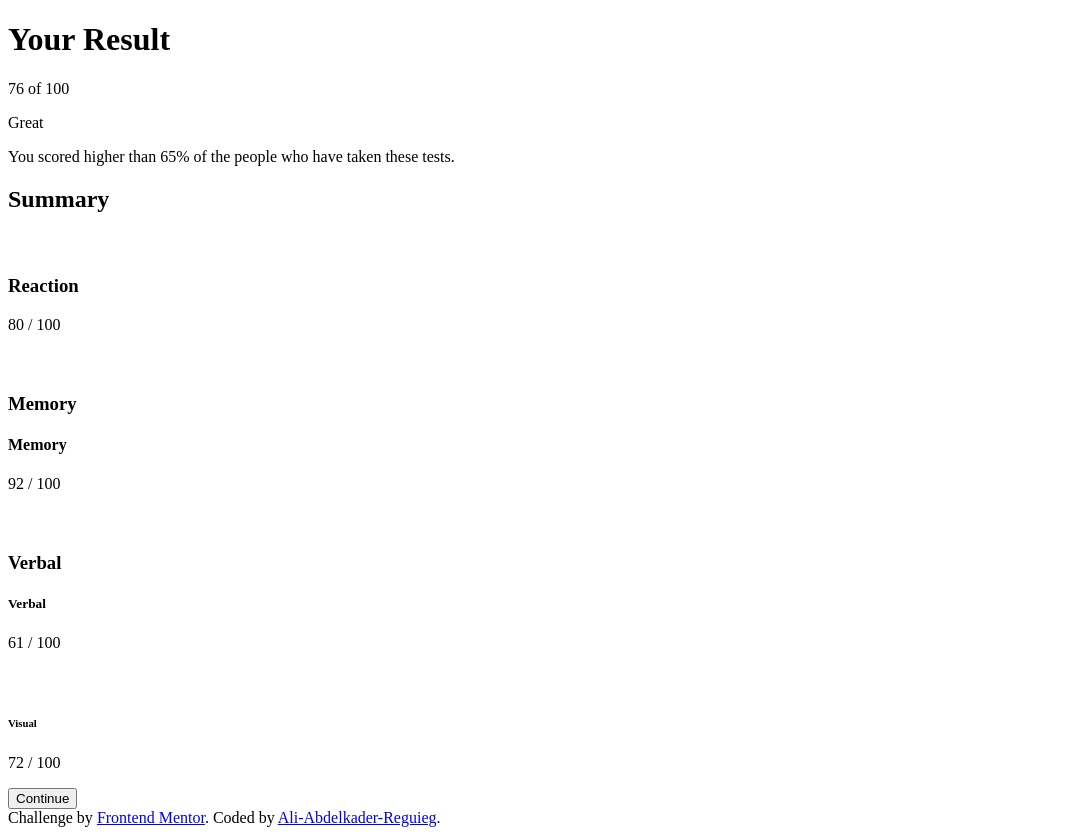
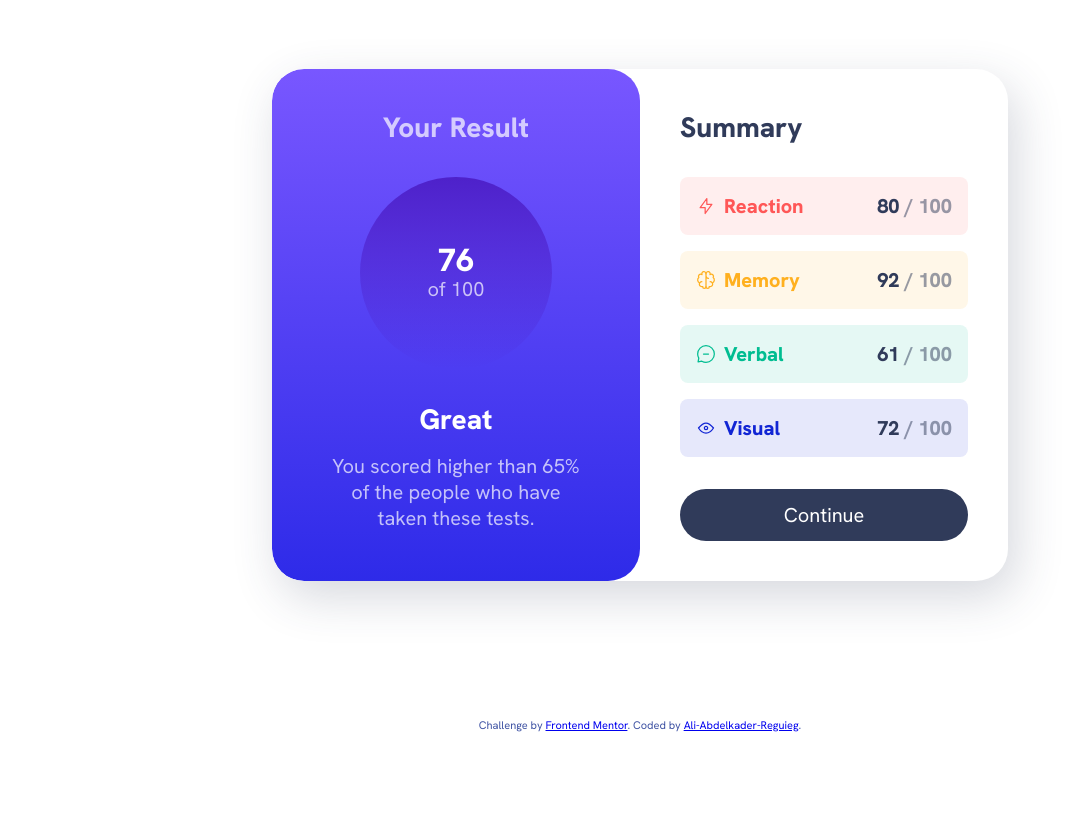
Before and after one commit to alikaderrg/results-summary-component-main, a plain HTML site: page index.html in a window 1280 px wide. Shown: the whole page, without its empty margins (0-1084 px from the left). After the commit the page ends 800 px from the top, so only its background shows below. Drawn offline with Linux system fonts and the light colour scheme.

Commit message:
Final Update

```diff
--- a/Style.css
+++ b/Style.css
@@ -1,79 +1,242 @@
+/* Fonts*/
+    @font-face {
+    font-family: HankenGrotesk;
+    font-display: swap;
+    font-weight: 100 900;
+    src: url(assets/fonts/hankengrotesk-variablefont_wght.ttf) format('truetype');
+    }
+
 :root {
+    /* Font Weight & Size*/
+        --font-wght-regular: 500;
+        --font-wght-medium: 700;
+        --font-wght-bold: 800;
+
+        --font-size-regular: 1.25rem;
+        --font-size-medium: 1.75rem;
+        --font-size-bold: 2rem;
+
+        --font-family-default: 'HankenGrotesk', sans-serif;
+
+    /* Accent Color*/
+
+        --Light-red: 0, 100%, 67%;
+        --Orangey-yellow: 39, 100%, 56%;
+        --Green-teal: 166, 100%, 37%;
+        --Cobalt-blue: 234, 85%, 45%;
+
+                        /* Var Accent Color*/
+
+                        --accent-color-1: var(--Light-red);
+                        --accent-color-2: var(--Orangey-yellow);
+                        --accent-color-3: var(--Green-teal);
+                        --accent-color-4: var(--Cobalt-blue);
+
     /* Primary Colors */
-
-    --color-Light-red: hsl(0, 100%, 67%);
-    --Orangey-yellow: hsl(39, 100%, 56%);
-    --Green-teal: hsl(166, 100%, 37%);
-    --Cobalt-blue: hsl(234, 85%, 45%);
-
-   /* Gradient Colors*/
 
     --Light-slate-blue-bg: hsl(252, 100%, 67%);
     --Light-royal-blue-bg: hsl(241, 81%, 54%);
 
+                        /* Var Primary Colors*/
+                        --primary-color-1: var(--Light-slate-blue-bg);
+                        --primary-color-2: var(--Light-royal-blue-bg);
+
+    /* Secondary Colors*/
+
     --Violet-blue-circle: hsla(256, 72%, 46%, 1);
     --Persian-blue-circle: hsla(241, 72%, 46%, 0);
 
+                        /* Var Secondary Colors*/
+                        --secondary-color-1: var(--Violet-blue-circle);
+                        --secondary-color-2: var(--Persian-blue-circle);
+
+                        /* Var Gradient Colors*/
+
+                        --gradiant-primary: linear-gradient(
+                            var(--primary-color-1), var(--primary-color-2)
+                        );
+
+                        --gradient-to-transparent: linear-gradient(
+                            var(--secondary-color-1), var(--secondary-color-2)
+                        );
+
    /* Nutural Colors*/
-   --White: hsl(0, 0%, 100%);
-   --Pale-blue: hsl(221, 100%, 96%);
-   --Light-lavender: hsl(241, 100%, 89%);
-   --Dark-gray-blue: hsl(224, 30%, 27%);
 
+    --White: 0, 0%, 100%;
+    --Pale-blue: 221, 100%, 96%;
+    --Light-lavender: 241, 100%, 89%;
+    --Dark-gray-blue: 224, 30%, 27%;
 
+                        /* Var Nutural Color*/
+                            --nutural-color-100: hsl(var(--White));
+                            --nutural-color-200: hsl(var(--Pale-blue));
+                            --nutural-color-300: hsl(var(--Light-lavander));
+                            --nutural-color-700: hsl(var(--Dark-gray-blue));
 }
 
-/*
-  1. Use a more-intuitive box-sizing model.
-*/
+/* CSS Reset*/
+
     *, *::before, *::after {
         box-sizing: border-box;
         }
-  /*
-    2. Remove default margin
-  */
     * {
         margin: 0;
+        font: inherit;
         }
-  /*
-    3. Allow percentage-based heights in the application
-  */
     html, body {
         height: 100%;
         }
-  /*
-    Typographic tweaks!
-    4. Add accessible line-height
-    5. Improve text rendering
-  */
     body {
-    line-height: 1.5;
-    -webkit-font-smoothing: antialiased;
+        font-family: var(--font-family-default);
+        font-size: var(--font-size-regular);
+        color: var(--nutural-color-700);
         }
-  /*
-    6. Improve media defaults
-  */
-  img, picture, video, canvas, svg {
+    img, svg {
         display: block;
         max-width: 100%;
         }
-  /*
-    7. Remove built-in form typography styles
-  */
-  input, button, textarea, select {
-    font: inherit;
+/* CSS Reset*/
+
+@media (min-width: 600px) {
+    body {
+      min-height: 100vh;
+      display: grid;
+      place-items: center;
     }
-  /*
-    8. Avoid text overflows
-  */
-  p, h1, h2, h3, h4, h5, h6 {
-    overflow-wrap: break-word;
 }
-  /*
-    9. Create a root stacking context
-  */
-  #root, #__next {
-    isolation: isolate;
+
+.flex-group {
+    display: flex;
+    align-items: center;
+    gap: .5rem;
+    flex-wrap: wrap;
+  }
+
+  .grid-flow {
+    display: grid;
+    align-content: start;
+    gap: 1rem;
+  }
+
+  .grid-flow[data-spacing="large"] {
+    gap: 2rem;
+  }
+
+.section-title {
+    font-weight: var(--font-wght-bold);
+    font-size: var(--font-size-medium);
+    }
+
+.button {
+    color: var(--nutural-color-100);
+    line-height: 1;
+    background: var(--nutural-color-700);
+    padding: 1rem 2rem;
+    border: 0;
+    border-radius: 100vw;
+    cursor: pointer;
+    }
+
+.button:hover,
+.button:focus-visible {
+    background: var(--gradiant-primary);
+    }
+
+.results-summary {
+    --padding: 2.5rem;
+    --border-radius: 2rem;
+
+    max-width: 46rem;
+    display: grid;
+    }
+
+    @media (min-width: 600px) {
+    .results-summary {
+          margin-inline: 1rem;
+          grid-template-columns: 1fr 1fr;
+          border-radius: var(--border-radius);
+          overflow: hidden;
+          box-shadow: .5rem 1rem 3rem
+           hsl(var(--Dark-gray-blue), .2);
+        }
+    }
+
+
+    .results {
+        color: hsl(var(--White), .7);
+        text-align: center;
+        background: var(--gradiant-primary);
+        border-radius: 0 0 var(--border-radius) var(--border-radius);
+        padding: var(--padding) calc(var(--padding) * 1.5);
+        }
+
+        @media (min-width: 600px) {
+            .results {
+                border-radius: var(--border-radius);
+            }
+        }
+        .results-score {
+            display: grid;
+            place-content: center;
+            width: 12rem;
+            margin-inline: auto;
+            background: var(--gradient-to-transparent);
+            aspect-ratio: 1 / 1;
+            border-radius: 50%;
+        }
+            .results-score span {
+                display: block;
+                font-size: var(--font-size-bold);
+                font-weight: var(--font-wght-bold);
+                line-height: 1;
+                color: var(--nutural-color-100);
+            }
+
+        .results-rank {
+            font-size: var(--font-size-medium);
+            font-weight: var(--font-wght-bold);
+            color: var(--nutural-color-100);
+        }
+    .summary {
+            padding: var(--padding)
+    }
+        .summary-item {
+            display: flex;
+            justify-content: space-between;
+            align-items: center;
+            padding: 1rem;
+            border-radius: 0.5rem;
+            background: hsl(var(--item-color), 0.1);
+            }
+        .summary-item svg {
+            stroke: hsl(var(--item-color));
+            }
+
+        .summary-item-title {
+            color: hsl(var(--item-color));
+            font-weight: var(--font-wght-bold);
+            }
+
+        .summary-item[data-item-type="accent-1"] {
+            --item-color: var(--accent-color-1);
+        }
+        .summary-item[data-item-type="accent-2"] {
+            --item-color: var(--accent-color-2);
+        }
+        .summary-item[data-item-type="accent-3"] {
+            --item-color: var(--accent-color-3);
+        }
+        .summary-item[data-item-type="accent-4"] {
+            --item-color: var(--accent-color-4);
+        }
+
+        .summary-score {
+            font-weight: var(--font-wght-bold);
+            color: hsl(var(--Dark-gray-blue), 0.5);
+        }
+        .summary-score span {
+            font-weight: var(--font-weight-bold);
+            color: var(--nutural-color-700);
         }
 
 .attribution {
--- a/index.html
+++ b/index.html
@@ -5,6 +5,7 @@
   <meta name="viewport" content="width=device-width, initial-scale=1.0"> <!-- displays site properly based on user's device -->
 
   <link rel="icon" type="image/png" sizes="32x32" href="./assets/images/favicon-32x32.png">
+  <link rel="stylesheet" href="Style.css">
 
   <title>Frontend Mentor | Results summary component</title>
 
@@ -12,15 +13,16 @@
 <body>
 <main>
   <div class="results-summary">
+
     <div class="results grid-flow" data-spacing="large">
       <h1 class="section-title">Your Result</h1>
-      <p class="result-score">
+      <p class="results-score">
         <span>76</span> of 100
       </p>
+
       <div class="grid-flow">
         <p class="results-rank">Great</p>
         <p>You scored higher than 65% of the people who have taken these tests.</p>
-      </div>
       </div>
     </div>
 
@@ -39,7 +41,7 @@
 
         <div class="summary-item" data-item-type="accent-2">
           <div class="flex-group">
-     <svg class="summary-icon" xmlns="http://www.w3.org/2000/svg" width="20" height="20" fill="none" viewBox="0 0 20 20"><path  stroke-linecap="round" stroke-linejoin="round" stroke-width="1.25" d="M5.833 11.667a2.5 2.5 0 1 0 .834 4.858"/><path stroke-linecap="round" stroke-linejoin="round" stroke-width="1.25" d="M3.553 13.004a3.333 3.333 0 0 1-.728-5.53m.025-.067a2.083 2.083 0 0 1 2.983-2.824m.199.054A2.083 2.083 0 1 1 10 3.75v12.917a1.667 1.667 0 0 1-3.333 0M10 5.833a2.5 2.5 0 0 0 2.5 2.5m1.667 3.334a2.5 2.5 0 1 1-.834 4.858"/><path  stroke-linecap="round" stroke-linejoin="round" stroke-width="1.25" d="M16.447 13.004a3.334 3.334 0 0 0 .728-5.53m-.025-.067a2.083 2.083 0 0 0-2.983-2.824M10 3.75a2.085 2.085 0 0 1 2.538-2.033 2.084 2.084 0 0 1 1.43 2.92m-.635 12.03a1.667 1.667 0 0 1-3.333 0"/></svg>                <h3 class="summary-item-title">Memory</h3>
+            <svg class="summary-icon" xmlns="http://www.w3.org/2000/svg" width="20" height="20" fill="none" viewBox="0 0 20 20"><path  stroke-linecap="round" stroke-linejoin="round" stroke-width="1.25" d="M5.833 11.667a2.5 2.5 0 1 0 .834 4.858"/><path stroke-linecap="round" stroke-linejoin="round" stroke-width="1.25" d="M3.553 13.004a3.333 3.333 0 0 1-.728-5.53m.025-.067a2.083 2.083 0 0 1 2.983-2.824m.199.054A2.083 2.083 0 1 1 10 3.75v12.917a1.667 1.667 0 0 1-3.333 0M10 5.833a2.5 2.5 0 0 0 2.5 2.5m1.667 3.334a2.5 2.5 0 1 1-.834 4.858"/><path  stroke-linecap="round" stroke-linejoin="round" stroke-width="1.25" d="M16.447 13.004a3.334 3.334 0 0 0 .728-5.53m-.025-.067a2.083 2.083 0 0 0-2.983-2.824M10 3.75a2.085 2.085 0 0 1 2.538-2.033 2.084 2.084 0 0 1 1.43 2.92m-.635 12.03a1.667 1.667 0 0 1-3.333 0"/></svg>
             <h4 class="summary-item-title">Memory</h4>
           </div>
             <p class="summary-score"><span>92</span> / 100</p>
@@ -47,7 +49,7 @@
 
         <div class="summary-item" data-item-type="accent-3">
           <div class="flex-group">
-    <svg class="summary-icon" xmlns="http://www.w3.org/2000/svg" width="20" height="20" fill="none" viewBox="0 0 20 20"><path stroke-linecap="round" stroke-linejoin="round" stroke-width="1.25" d="M7.5 10h5M10 18.333A8.333 8.333 0 1 0 1.667 10c0 1.518.406 2.942 1.115 4.167l-.699 3.75 3.75-.699A8.295 8.295 0 0 0 10 18.333Z"/></svg>                <h3 class="summary-item-title">Verbal</h3>
+            <svg class="summary-icon" xmlns="http://www.w3.org/2000/svg" width="20" height="20" fill="none" viewBox="0 0 20 20"><path stroke-linecap="round" stroke-linejoin="round" stroke-width="1.25" d="M7.5 10h5M10 18.333A8.333 8.333 0 1 0 1.667 10c0 1.518.406 2.942 1.115 4.167l-.699 3.75 3.75-.699A8.295 8.295 0 0 0 10 18.333Z"/></svg>
             <h5 class="summary-item-title">Verbal</h5>
           </div>
             <p class="summary-score"><span>61</span> / 100</p>
@@ -61,9 +63,9 @@
             <p class="summary-score"><span>72</span> / 100</p>
         </div>
       </div>
-
       <button class="button">Continue</button>
-
+    </div>
+  </div>
 </main>
 
   <div class="attribution">
```
Lines whose indentation alone changed are shown as unchanged.
